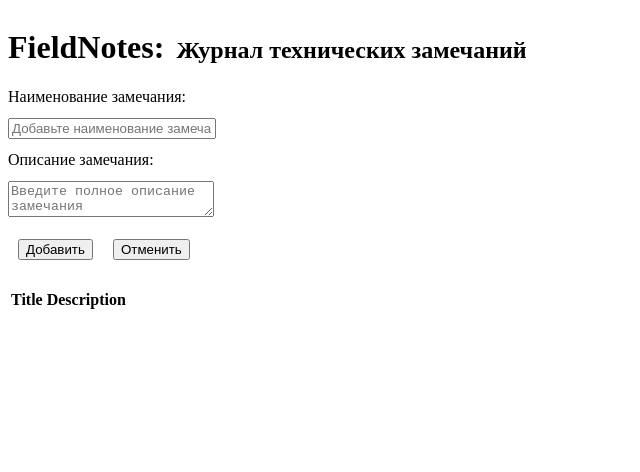
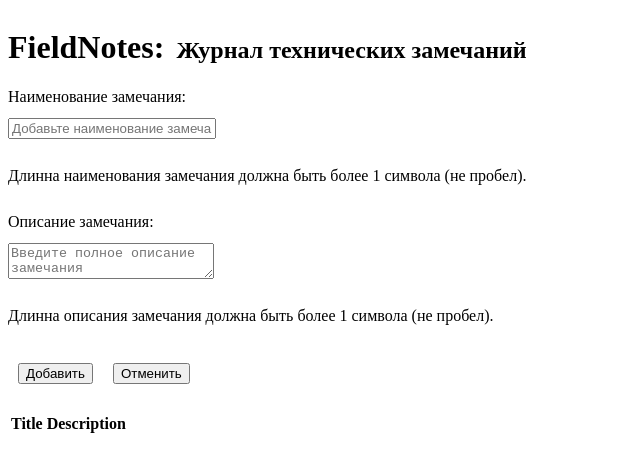
Before and after one commit to EvgeniiPetrov/FieldNotes, a Vue app in the folder frontend/: page / in a window 1280 px wide. Shown: the top 472 px of the page, without its empty margins (0-640 px from the left). Built offline with nearby package versions, Linux system fonts and the light colour scheme.

Commit message:
feat: add minimum length check for inputs

```diff
--- a/frontend/src/App.vue
+++ b/frontend/src/App.vue
@@ -1,5 +1,5 @@
 <script setup lang="ts">
-import { ref }  from 'vue'
+import { ref, computed, type ComputedRef }  from 'vue'
 
 type Note = {
   id: string,
@@ -12,6 +12,8 @@ const noteTitle = ref("")
 const noteDescription = ref("")
 // const savingNote: Note ={id: "-1", noteTitle: "", noteDescription: ""}
 const notes = ref<Note[]>([])
+const isTitleValid: ComputedRef<boolean> = computed(()=> noteTitle.value.trim().length < 1)
+const isDescriptionValid: ComputedRef<boolean> = computed(() => noteDescription.value.trim().length < 1)
 
 function clearInput() {
   noteTitle.value = ""
@@ -41,9 +43,10 @@ function addValueToNotes(noteTitle: string, noteDescription: string) {
     <form class="mainForm" @submit.prevent>
         <label for="idNoteTitle">Наименование замечания:</label>
         <input id="idNoteTitle" v-model="noteTitle" type="text" placeholder="Добавьте наименование замечания">
+        <p v-if="isTitleValid">Длинна наименования замечания должна быть более 1 символа (не пробел).</p>
         <label for="idNoteDescription">Описание замечания: </label>
-      <textarea id="idNoteDescription" v-model="noteDescription" placeholder="Введите полное описание замечания"></textarea>
-
+        <textarea id="idNoteDescription" v-model="noteDescription" placeholder="Введите полное описание замечания"></textarea>
+        <p v-if="isDescriptionValid">Длинна описания замечания должна быть более 1 символа (не пробел). </p>
       <div >
         <button @click="addValueToNotes(noteTitle, noteDescription)" class="buttons" type="button">Добавить</button>
         <button @click="clearInput()" class="buttons" type="button">Отменить</button>
```
